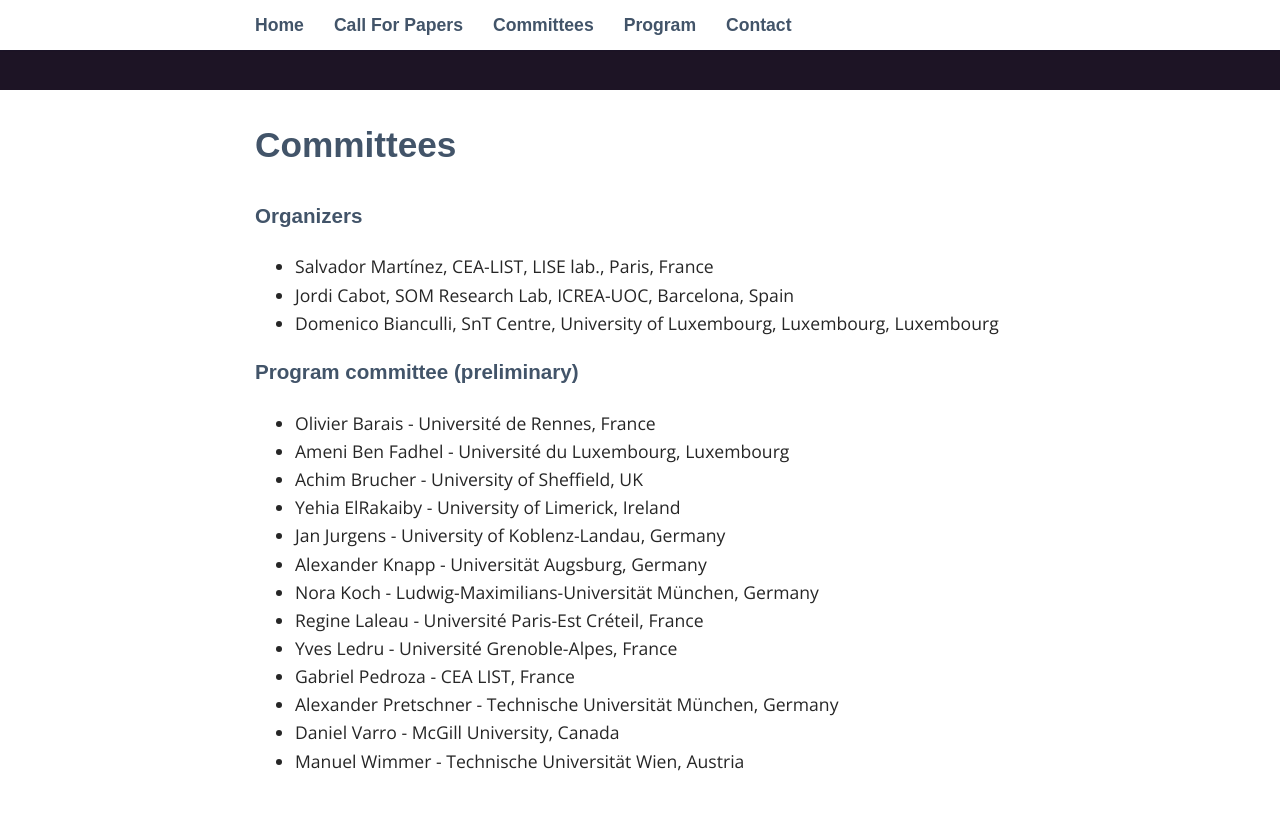
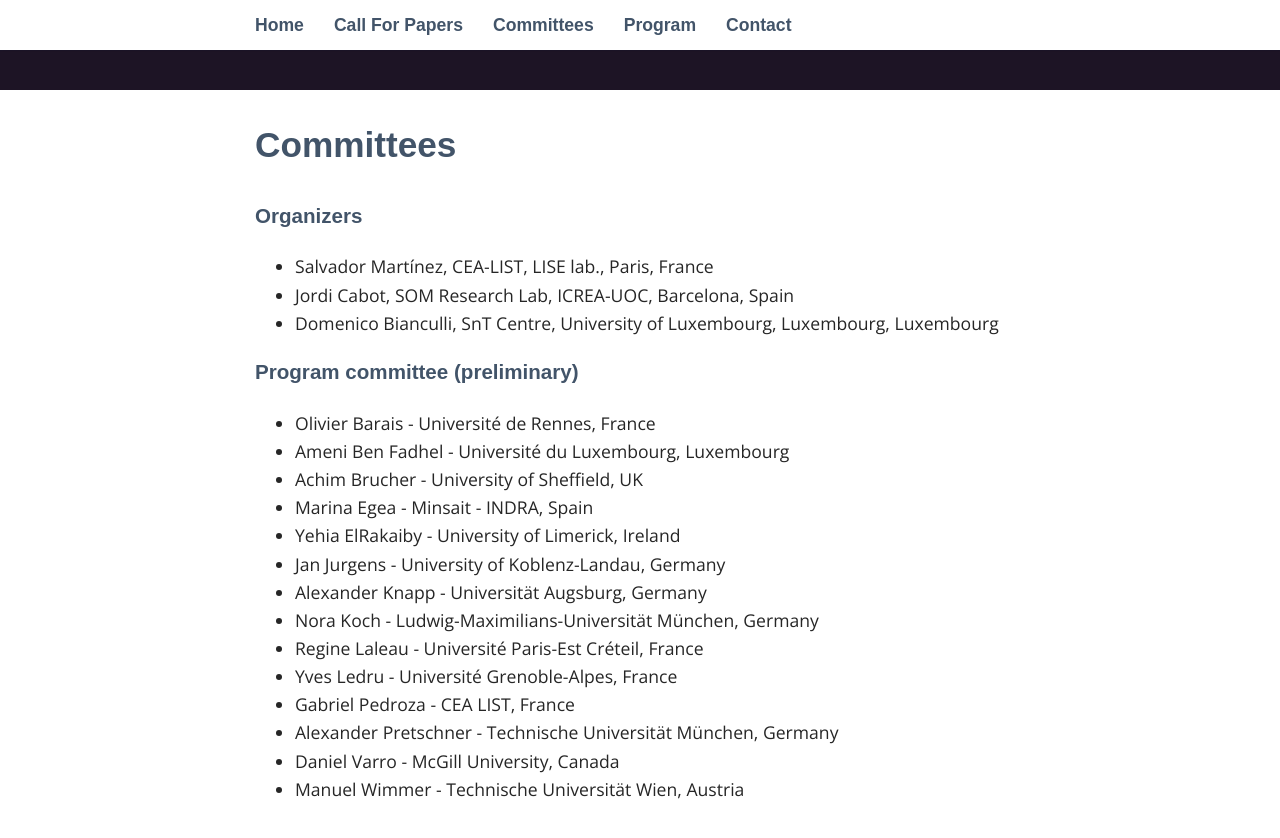
Before and after one commit to modelia/secure-mde-workshop, a Jekyll site: the page built from _pages/02_committees.md, in a window 1280 px wide and 900 px high, scrolled down 544 px. Shown: the top 838 px of the window. Built offline with Jekyll 4.4.1, drawn with Linux system fonts in a browser that asks for light colours; some web fonts are replaced.

Commit message:
adding pc members

```diff
--- a/_pages/02_committees.md
+++ b/_pages/02_committees.md
@@ -15,6 +15,7 @@ permalink: /Committees/
  * Olivier Barais - Université de Rennes, France
  * Ameni Ben Fadhel - Université du Luxembourg, Luxembourg
  * Achim Brucher - University of Sheffield, UK
+ * Marina Egea - Minsait - INDRA, Spain
  * Yehia ElRakaiby - University of Limerick, Ireland
  * Jan Jurgens - University of Koblenz-Landau, Germany
  * Alexander Knapp - Universität Augsburg, Germany
```
